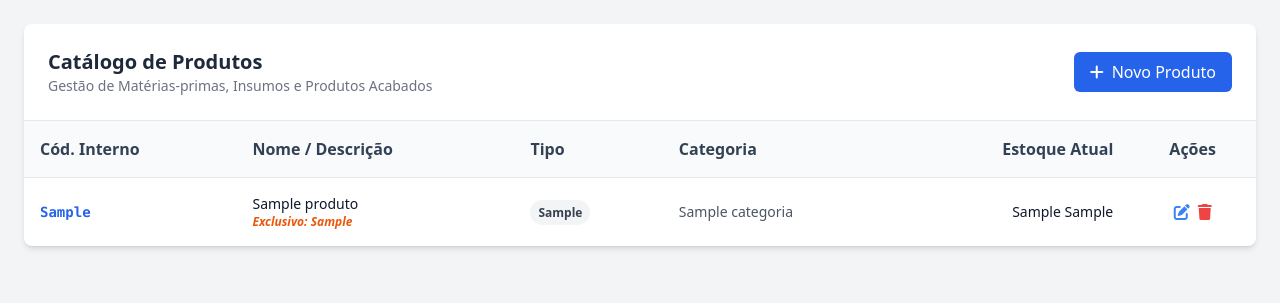
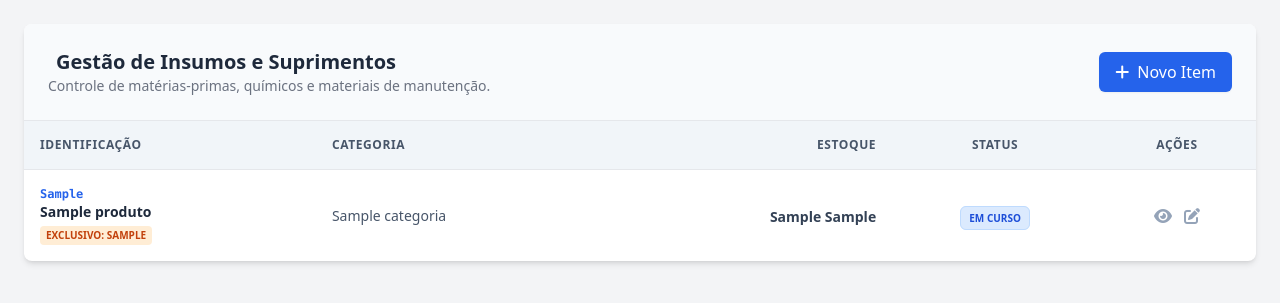
Before and after one commit to fernandes-draw/erp-fundimar, a Django app: template apps/produtos/templates/produtos/produto_list.html in a window 1280 px wide. Shown: the top 303 px of the page. Run offline with Django 5.2, Linux system fonts and the light colour scheme; the template is opened without the code that fills it: most values are stand-ins (such as "Sample title", 1, 10 or a date in 2020); some libraries are stand-ins or nearby versions.

Commit message:
separando produtos compras de engenharia

```diff
--- a/apps/produtos/templates/produtos/produto_list.html
+++ b/apps/produtos/templates/produtos/produto_list.html
@@ -2,65 +2,108 @@
 
 {% block content %}
 <div class="bg-white rounded-lg shadow-md overflow-hidden">
-    <div class="p-6 border-b border-gray-200 flex flex-col md:flex-row justify-between items-center gap-4">
+    <div class="p-6 border-b border-gray-200 flex flex-col md:flex-row justify-between items-center gap-4 bg-slate-50">
         <div>
-            <h2 class="text-xl font-bold text-slate-800">Catálogo de Produtos</h2>
-            <p class="text-sm text-gray-500">Gestão de Matérias-primas, Insumos e Produtos Acabados</p>
+            <h2 class="text-xl font-bold text-slate-800">
+                {% if setor == 'engenharia' %}
+                    <i class="fas fa-drafting-compass mr-2 text-blue-600"></i>Painel de Engenharia e Desenvolvimento
+                {% else %}
+                    <i class="fas fa-forklift mr-2 text-blue-600"></i>Gestão de Insumos e Suprimentos
+                {% endif %}
+            </h2>
+            <p class="text-sm text-gray-500">
+                {% if setor == 'engenharia' %}
+                    Acompanhamento de modelagem, ferramentaria e viabilidade técnica.
+                {% else %}
+                    Controle de matérias-primas, químicos e materiais de manutenção.
+                {% endif %}
+            </p>
         </div>
-        <button class="bg-blue-600 hover:bg-blue-700 text-white px-4 py-2 rounded-md transition duration-200 flex items-center">
-            <i class="fas fa-plus mr-2"></i> Novo Produto
-        </button>
+        <a href="#" class="bg-blue-600 hover:bg-blue-700 text-white px-4 py-2 rounded-md transition duration-200 flex items-center shadow-sm">
+            <i class="fas fa-plus mr-2"></i> Novo {% if setor == 'engenharia' %}Projeto{% else %}Item{% endif %}
+        </a>
     </div>
 
     <div class="overflow-x-auto">
         <table class="w-full text-left border-collapse">
-            <thead class="bg-slate-50 border-b border-gray-200">
+            <thead class="bg-slate-100 border-b border-gray-200 text-xs uppercase tracking-wider text-slate-600">
                 <tr>
-                    <th class="p-4 font-semibold text-slate-700">Cód. Interno</th>
-                    <th class="p-4 font-semibold text-slate-700">Nome / Descrição</th>
-                    <th class="p-4 font-semibold text-slate-700">Tipo</th>
-                    <th class="p-4 font-semibold text-slate-700">Categoria</th>
-                    <th class="p-4 font-semibold text-slate-700 text-right">Estoque Atual</th>
-                    <th class="p-4 font-semibold text-slate-700 text-center">Ações</th>
+                    <th class="p-4 font-bold">Identificação</th>
+                    {% if setor == 'engenharia' %}
+                        <th class="p-4 font-bold">Fase Atual</th>
+                        <th class="p-4 font-bold">Origem/Marca</th>
+                    {% else %}
+                        <th class="p-4 font-bold">Categoria</th>
+                        <th class="p-4 font-bold text-right">Estoque</th>
+                    {% endif %}
+                    <th class="p-4 font-bold text-center">Status</th>
+                    <th class="p-4 font-bold text-center">Ações</th>
                 </tr>
             </thead>
             <tbody class="divide-y divide-gray-100">
                 {% for produto in produtos %}
-                <tr class="hover:bg-slate-50 transition-colors">
-                    <td class="p-4 font-mono text-sm text-blue-600 font-bold">{{ produto.codigo_interno }}</td>
+                <tr class="hover:bg-blue-50/50 transition-colors">
                     <td class="p-4">
-                        <div class="text-sm font-medium text-slate-900">{{ produto.nome }}</div>
-                        {% if produto.cliente_exclusivo %}
-                        <div class="text-xs text-orange-600 font-semibold italic">Exclusivo: {{ produto.cliente_exclusivo }}</div>
+                        <div class="flex flex-col">
+                            <span class="font-mono text-xs font-bold text-blue-600">{{ produto.codigo_interno }}</span>
+                            <span class="text-sm font-semibold text-slate-800">{{ produto.nome }}</span>
+                            {% if produto.cliente_exclusivo %}
+                                <span class="text-[10px] bg-orange-100 text-orange-700 px-1.5 py-0.5 rounded w-fit mt-1 uppercase font-bold">
+                                    Exclusivo: {{ produto.cliente_exclusivo }}
+                                </span>
+                            {% endif %}
+                        </div>
+                    </td>
+
+                    {% if setor == 'engenharia' %}
+                        <td class="p-4">
+                            {% if produto.status == 'PROJETO' %}
+                                <div class="flex items-center text-blue-600 font-medium text-sm">
+                                    <i class="fas fa-microchip mr-2 animate-pulse"></i> Modelagem/Ferramentaria
+                                </div>
+                            {% elif produto.status == 'VIABILIDADE' %}
+                                <div class="flex items-center text-amber-600 font-medium text-sm">
+                                    <i class="fas fa-search-dollar mr-2"></i> Análise de Viabilidade
+                                </div>
+                            {% else %}
+                                <div class="flex items-center text-green-600 font-medium text-sm">
+                                    <i class="fas fa-check-circle mr-2"></i> Liberado Produção
+                                </div>
+                            {% endif %}
+                        </td>
+                        <td class="p-4 text-xs text-slate-600">
+                            <div>{{ produto.get_origem_display }}</div>
+                            <div class="italic text-slate-400">{{ produto.marca_compativel|default:"-" }}</div>
+                        </td>
+                    {% else %}
+                        <td class="p-4 text-sm text-slate-600">{{ produto.categoria.nome }}</td>
+                        <td class="p-4 text-right">
+                            <span class="text-sm font-bold {% if produto.estoque_atual < produto.estoque_minimo %}text-red-600 animate-bounce inline-block{% else %}text-slate-700{% endif %}">
+                                {{ produto.estoque_atual }} {{ produto.unidade_medida }}
+                            </span>
+                        </td>
+                    {% endif %}
+
+                    <td class="p-4 text-center">
+                        {% if produto.status == 'ATIVO' %}
+                            <span class="px-2 py-1 bg-green-100 text-green-700 rounded-md text-[10px] font-bold uppercase border border-green-200">Ativo</span>
+                        {% elif produto.status == 'OBSOLETO' %}
+                            <span class="px-2 py-1 bg-gray-100 text-gray-500 rounded-md text-[10px] font-bold uppercase border border-gray-200">Obsoleto</span>
+                        {% else %}
+                            <span class="px-2 py-1 bg-blue-100 text-blue-700 rounded-md text-[10px] font-bold uppercase border border-blue-200">Em Curso</span>
                         {% endif %}
                     </td>
-                    <td class="p-4 text-sm">
-                        {% if produto.tipo == 'MP' %}
-                            <span class="px-2 py-1 bg-purple-100 text-purple-700 rounded-full text-xs font-bold">Matéria-Prima</span>
-                        {% elif produto.tipo == 'PA' %}
-                            <span class="px-2 py-1 bg-green-100 text-green-700 rounded-full text-xs font-bold">Acabado</span>
-                        {% elif produto.tipo == 'FE' %}
-                            <span class="px-2 py-1 bg-blue-100 text-blue-700 rounded-full text-xs font-bold">Ferramentaria</span>
-                        {% else %}
-                            <span class="px-2 py-1 bg-gray-100 text-gray-700 rounded-full text-xs font-bold">{{ produto.get_tipo_display }}</span>
-                        {% endif %}
-                    </td>
-                    <td class="p-4 text-sm text-gray-600">{{ produto.categoria.nome }}</td>
-                    <td class="p-4 text-sm text-right font-medium">
-                        <span class="{% if produto.estoque_atual < produto.estoque_minimo %}text-red-600 font-bold{% endif %}">
-                            {{ produto.estoque_atual }} {{ produto.unidade_medida }}
-                        </span>
-                    </td>
+
                     <td class="p-4 text-center">
-                        <div class="flex justify-center space-x-2">
-                            <button class="text-blue-500 hover:text-blue-700" title="Editar"><i class="fas fa-edit"></i></button>
-                            <button class="text-red-500 hover:text-red-700" title="Excluir"><i class="fas fa-trash"></i></button>
+                        <div class="flex justify-center space-x-3 text-slate-400">
+                            <a href="#" class="hover:text-blue-600 transition-colors"><i class="fas fa-eye"></i></a>
+                            <a href="#" class="hover:text-amber-600 transition-colors"><i class="fas fa-edit"></i></a>
                         </div>
                     </td>
                 </tr>
                 {% empty %}
                 <tr>
-                    <td colspan="6" class="p-8 text-center text-gray-500 italic">Nenhum produto cadastrado ainda.</td>
+                    <td colspan="5" class="p-12 text-center text-slate-400 italic">Nenhum item encontrado neste setor.</td>
                 </tr>
                 {% endfor %}
             </tbody>
--- a/templates/base.html
+++ b/templates/base.html
@@ -51,9 +51,16 @@
                     <span class="sidebar-text ml-3">Dashboard</span>
                 </a>
 
-                <a href="{% url 'produto_list' %}" class="sidebar-item flex items-center p-3 hover:bg-slate-700 rounded transition-all duration-200 group" title="Estoque">
-                    <i class="fas fa-boxes w-6 text-center group-hover:text-blue-400"></i>
-                    <span class="sidebar-text ml-3">Produtos</span>
+                <div class="sidebar-text text-xs font-semibold text-slate-500 uppercase mt-4 mb-2 px-3">Suprimentos</div>
+                <a href="{% url 'produto_list' %}?setor=suprimentos" class="sidebar-item flex items-center p-3 hover:bg-slate-700 rounded transition-all duration-200 group">
+                    <i class="fas fa-forklift w-6 text-center group-hover:text-blue-400"></i>
+                    <span class="sidebar-text ml-3">Insumos e Ligas</span>
+                </a>
+
+                <div class="sidebar-text text-xs font-semibold text-slate-500 uppercase mt-4 mb-2 px-3">Estratégico</div>
+                <a href="{% url 'produto_list' %}?setor=engenharia" class="sidebar-item flex items-center p-3 hover:bg-slate-700 rounded transition-all duration-200 group">
+                    <i class="fas fa-drafting-compass w-6 text-center group-hover:text-blue-400"></i>
+                    <span class="sidebar-text ml-3">Engenharia e Peças</span>
                 </a>
 
                 <a href="#" class="sidebar-item flex items-center p-3 hover:bg-slate-700 rounded transition-all duration-200 group" title="Estoque">
```
Also changed, not shown: apps/produtos/models.py (+25 -0 lines), apps/produtos/views.py (+10 -1 lines), seed_produtos.py (+9 -5 lines), apps/produtos/migrations/0002_produto_data_cadastro_produto_marca_compativel_and_more.py (added), db.sqlite3.
